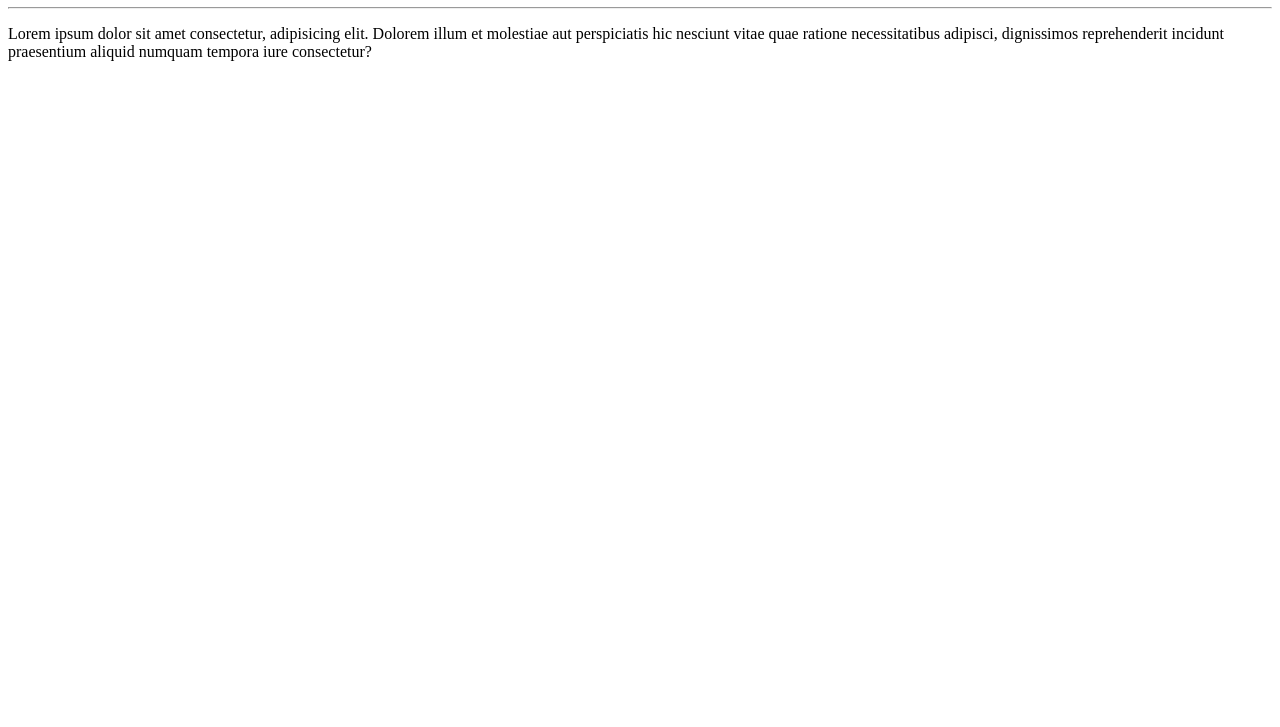
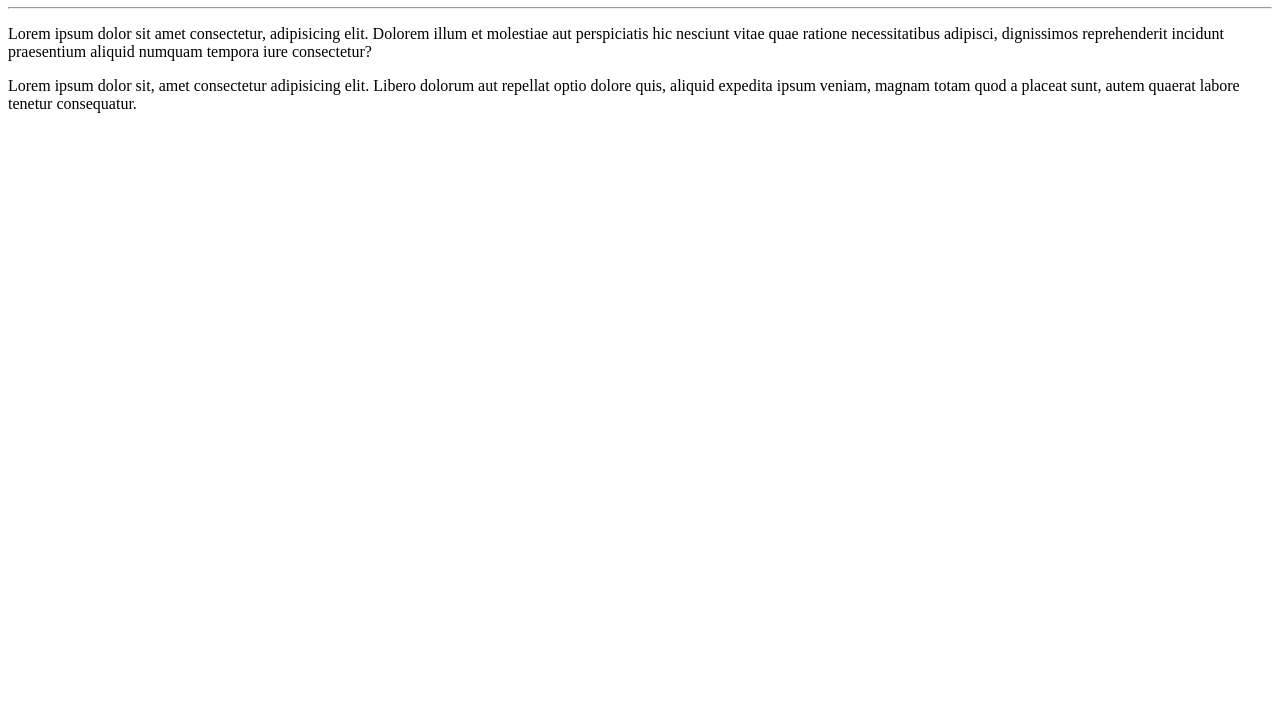
Before and after one commit to gabriel-de-menezes/Ola-Mundo, a plain HTML site: page site-exemplo/index.html in a window 1280 px wide. Shown: the part 73-800 px from the top of the page. Drawn offline with Linux system fonts and the light colour scheme.

Commit message:
Adicionei um parágrafo

```diff
--- a/site-exemplo/index.html
+++ b/site-exemplo/index.html
@@ -9,5 +9,6 @@
     <h1>Olá, Mundo!</h1>
     <hr>
     <p>Lorem ipsum dolor sit amet consectetur, adipisicing elit. Dolorem illum et molestiae aut perspiciatis hic nesciunt vitae quae ratione necessitatibus adipisci, dignissimos reprehenderit incidunt praesentium aliquid numquam tempora iure consectetur?</p>
+    <p>Lorem ipsum dolor sit, amet consectetur adipisicing elit. Libero dolorum aut repellat optio dolore quis, aliquid expedita ipsum veniam, magnam totam quod a placeat sunt, autem quaerat labore tenetur consequatur.</p>
 </body>
 </html>
```
